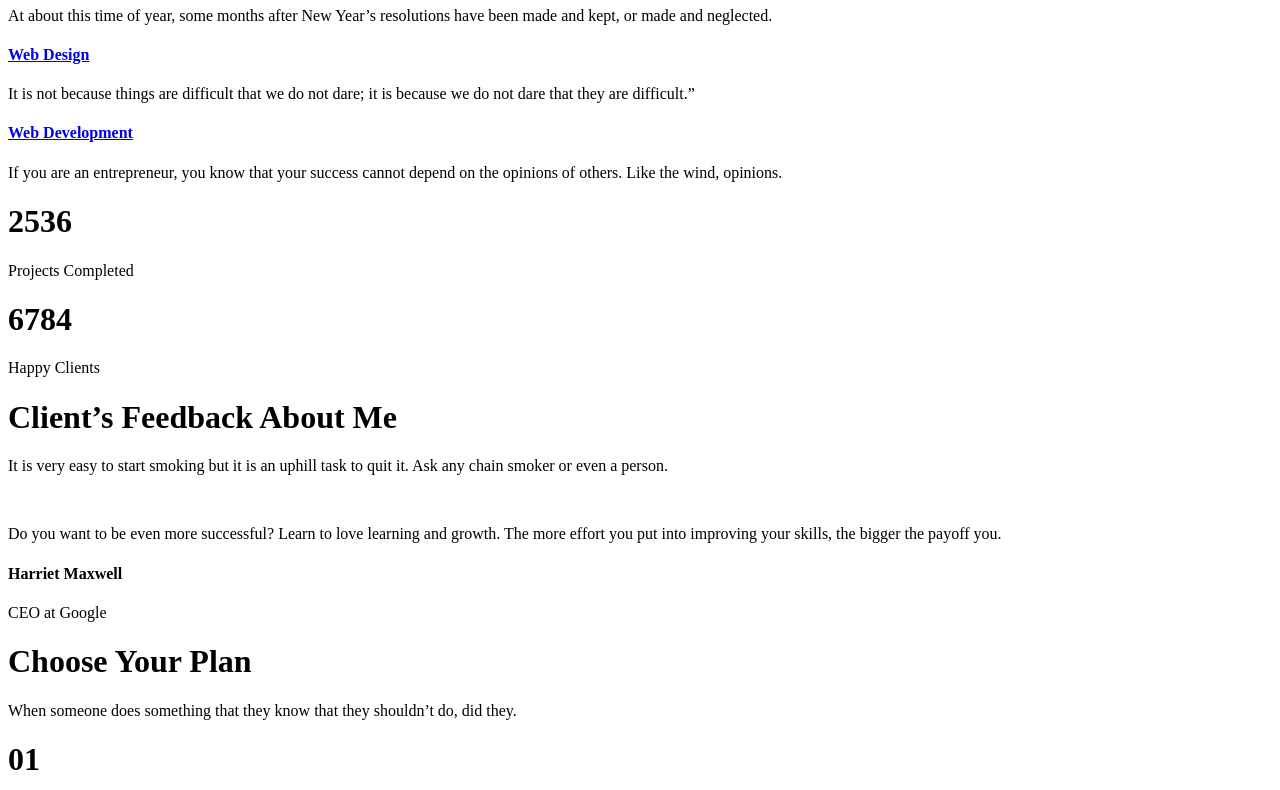
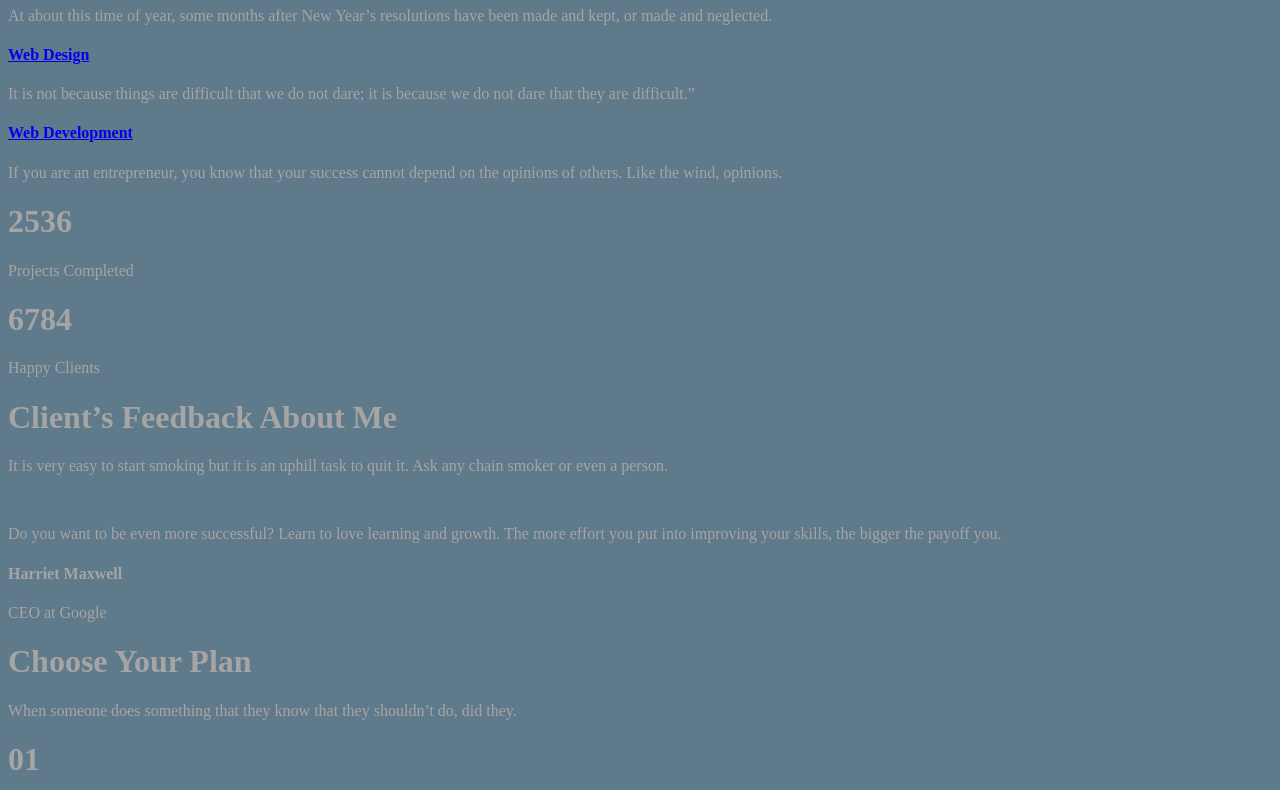
Before and after one commit to DiegoOrejuela/holbertonschool-web_front_end, a plain HTML site: page 0x07-accessibility/fix-ally/00-index.html in a window 1280 px wide. Shown: the part 724-1514 px from the top of the page. Drawn offline with Linux system fonts and the light colour scheme.

Commit message:
master #commentadd 00-index.html

```diff
--- a/0x07-accessibility/fix-ally/00-index.html
+++ b/0x07-accessibility/fix-ally/00-index.html
@@ -5,6 +5,10 @@
     <meta charset="UTF-8">
     <title></title>
     <style>
+      body {
+        color: #a6a5a5;
+        background-color: #5f7a8a;
+      }
     </style>
   </head>
   <body>
```
